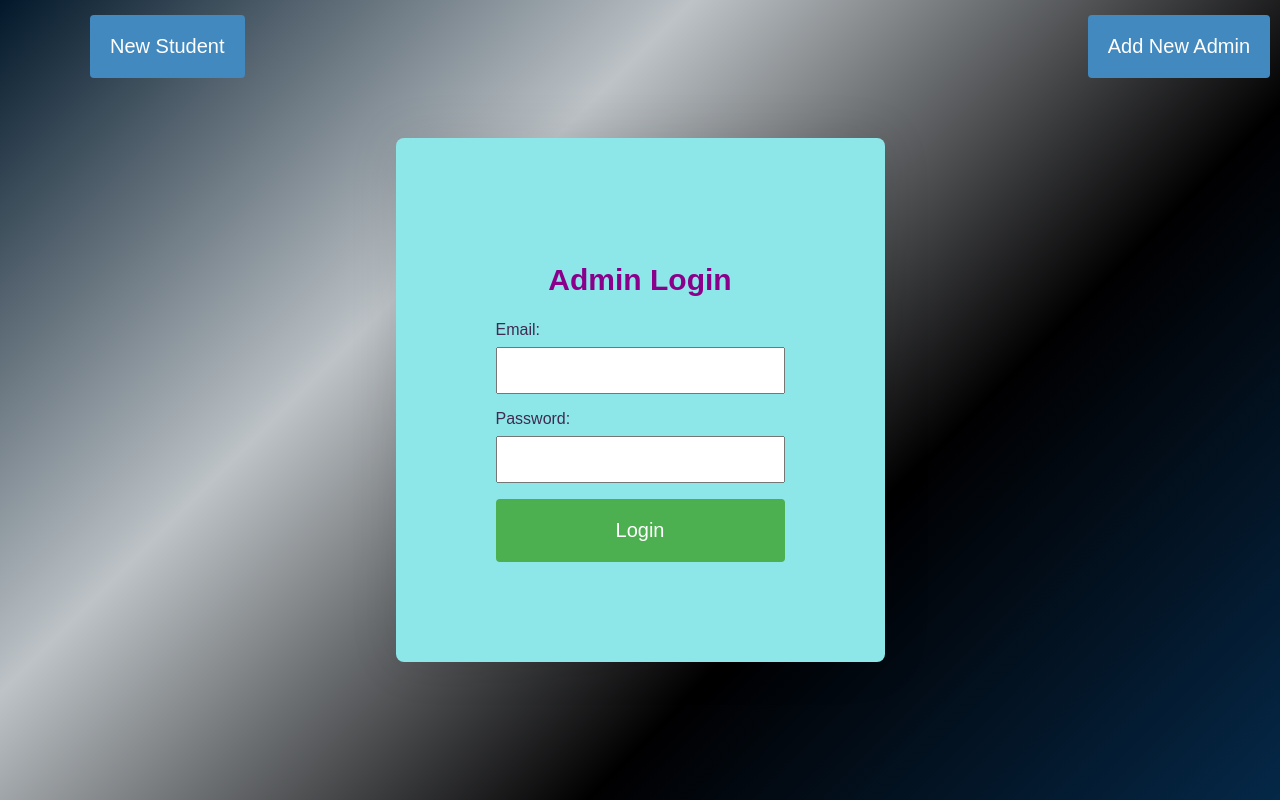
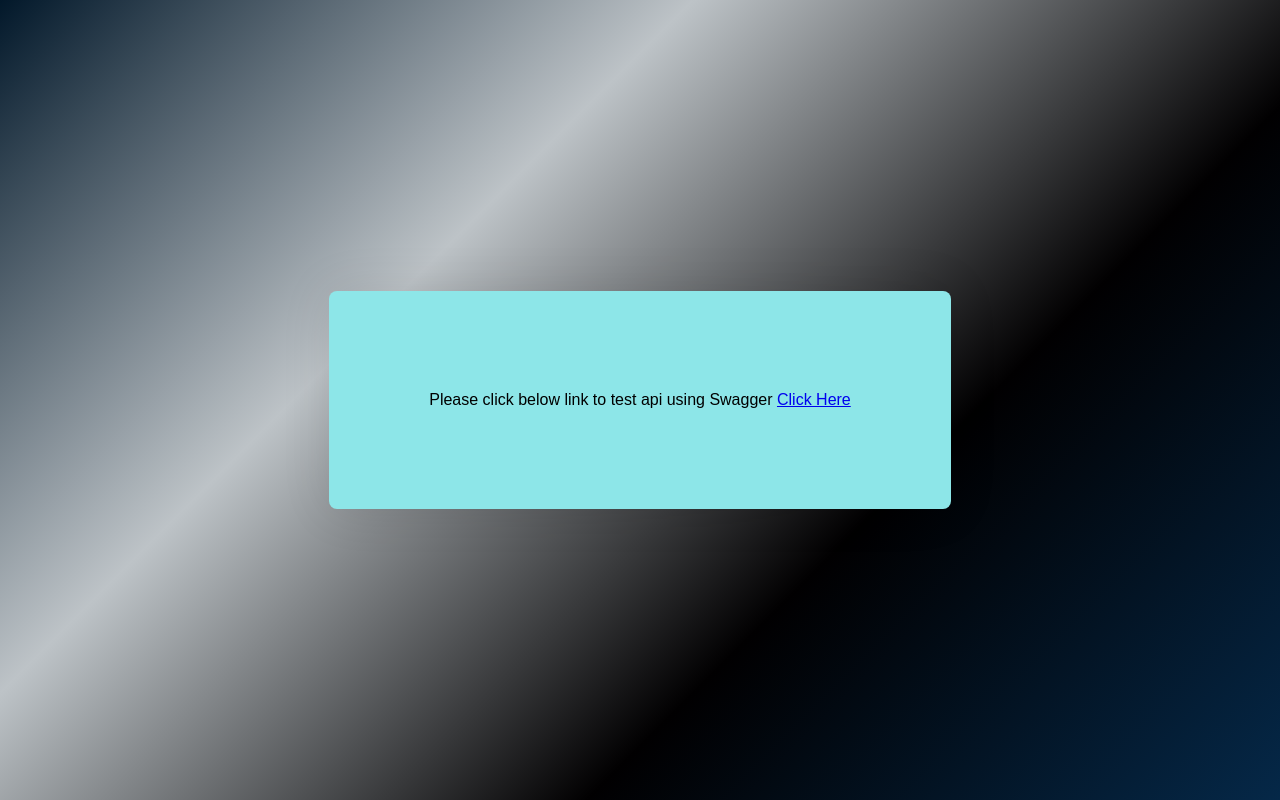
Before and after one commit to ApoorvaJakati42/2024-ContactApp, a website: page index.html in a window 1280 px wide. Drawn offline with Linux system fonts and the light colour scheme.

Commit message:
Changed the home page display

```diff
--- a/index.html
+++ b/index.html
@@ -5,46 +5,12 @@
     <meta charset="UTF-8">
     <meta name="viewport" content="width=device-width, initial-scale=1.0">
     <link rel="stylesheet" href="/styles/style.css">
-    <meta name="authorization" content="Bearer eyJhbGciOiJIUzI1NiIsInR5cCI6IkpXVCJ9.eyJlbWFpbCI6ImJoYXJndXUiLCJpYXQiOjE2OTk4Njk0MjYsImV4cCI6MTY5OTg2OTQzMX0.CdsMwBYeEiFwRVmKBVcxZM2UkYtAWClSlcof9t_QH_o">
-    <title>Admin Login</title>
+    <title>Test Contact API</title>
 </head>
 <body>
     <div class="container">
-        <form action="/login" method="post">
-            <h2 class="pagetitle">Admin Login</h2>
-            <label for="email">Email:</label>
-            <input type="email" id="email" name="email" required>
-            <label for="password">Password:</label>
-            <input type="password" id="password" name="password" required>
-            <button type="submit">Login</button>
-
-
-        </form>
-
-
-            <script>
-
-                function redirectToAnotherPage() {
-                    // Redirect to the '/redirected' route
-                    console.log("href " , window.location.href);
-                    window.location.href = '/addAdmin';
-                }
-
-                function redirectToStudentPage() {
-                    // Redirect to the '/redirected' route
-                    console.log("href " , window.location.href);
-                    window.location.href = '/addStudent';
-                }
-            </script>
+        Please click below link to test api using Swagger
+        <a href="http://localhost:8080/api-docs">Click Here</a>
     </div>
-    <div class="adminButtonContainer">
-        <button class="adminButton" onclick="redirectToAnotherPage()">Add New Admin</button>
-    </div>
-
-    <div class="studentButtonContainer">
-        <button class="adminButton"  onclick="redirectToStudentPage()">New Student</button>
-    </div>
-
-
 </body>
 </html>
--- a/routes/contactRoutes.js
+++ b/routes/contactRoutes.js
@@ -128,6 +128,7 @@
     const { id } = req.params;
 
     console.log("Contact Id " , id);
+    console.log("Request body" , req.body);
     try {
       const updatedContact = await Contact.findOneAndUpdate({ id }, req.body, { new: true });
       if (!updatedContact) {
```
